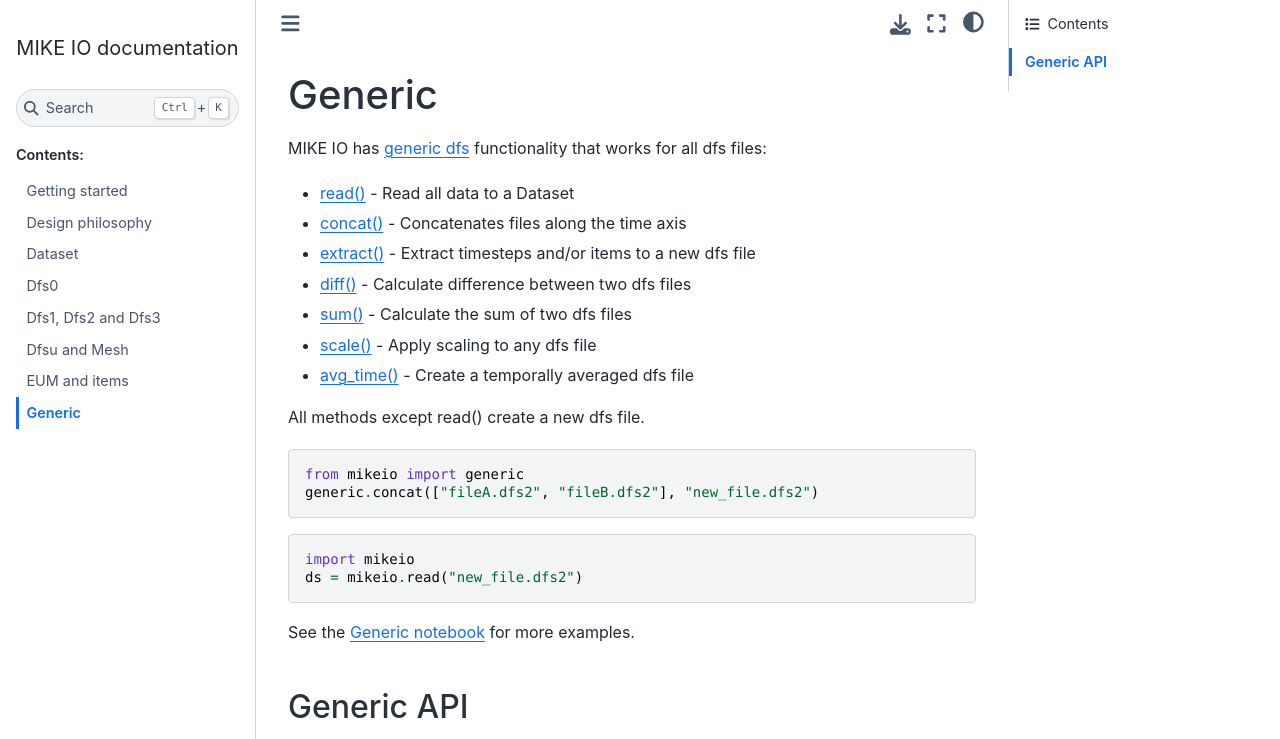
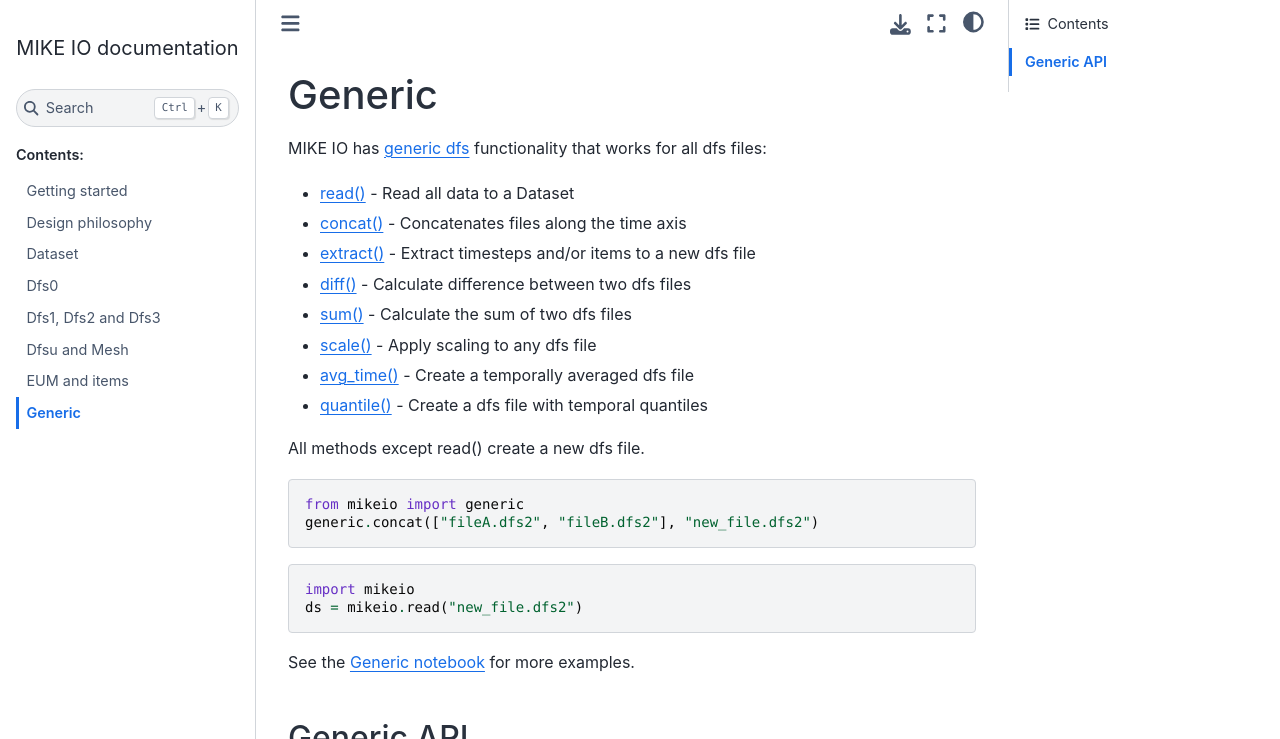
Before and after one commit to DHI/mikeio, a Sphinx documentation site: the page built from docs/generic.rst, in a window 1280 px wide and 1115 px high, cut to the strip 0-739 px from the top of the window. Built offline with Sphinx 7.4.7 and the Sphinx Book theme 1.1.4, drawn with Linux system fonts in a browser that asks for light colours.

Commit message:
add to documentation

```diff
--- a/docs/generic.rst
+++ b/docs/generic.rst
@@ -12,6 +12,7 @@ MIKE IO has `generic dfs <#module-mikeio.generic>`_ functionality that works for
 * `sum() <#mikeio.generic.sum>`_ - Calculate the sum of two dfs files
 * `scale() <#mikeio.generic.scale>`_ - Apply scaling to any dfs file
 * `avg_time() <#mikeio.generic.avg_time>`_ - Create a temporally averaged dfs file
+* `quantile() <#mikeio.generic.quantile>`_ - Create a dfs file with temporal quantiles
 
 All methods except read() create a new dfs file.
 
```
